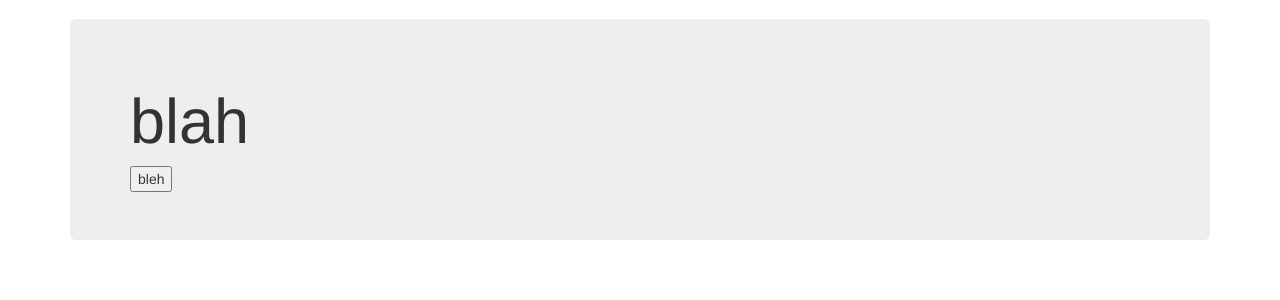
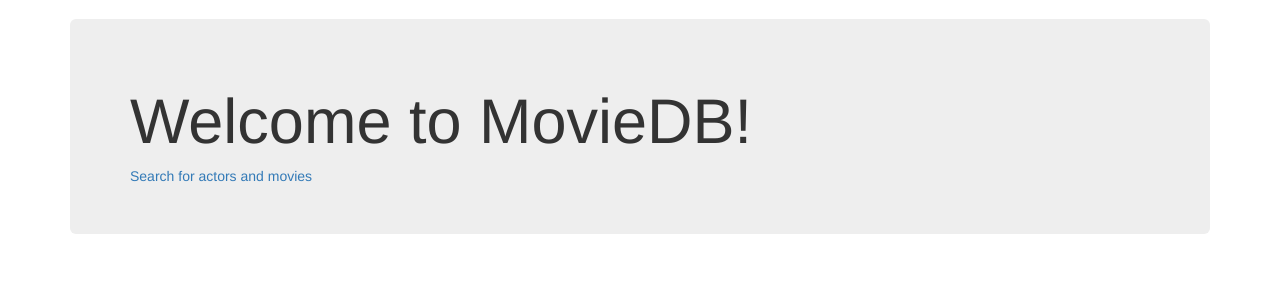
Before and after one commit to m1c0l/movieDB, a PHP site: page / in a window 1280 px wide. Shown: the part 51-351 px from the top of the page. Run offline with PHP 8.4, Linux system fonts and the light colour scheme.

Commit message:
Add link to search page

```diff
--- a/www/index.php
+++ b/www/index.php
@@ -2,8 +2,8 @@
 $TITLE="HOME";
 include 'includes/header.php';
 ?>
-<h1>blah</h1>
-<button>bleh</button>
+<h1>Welcome to MovieDB!</h1>
+<a href="search.php">Search for actors and movies</a>
 <?php
 include 'includes/footer.php';
 ?>
```
